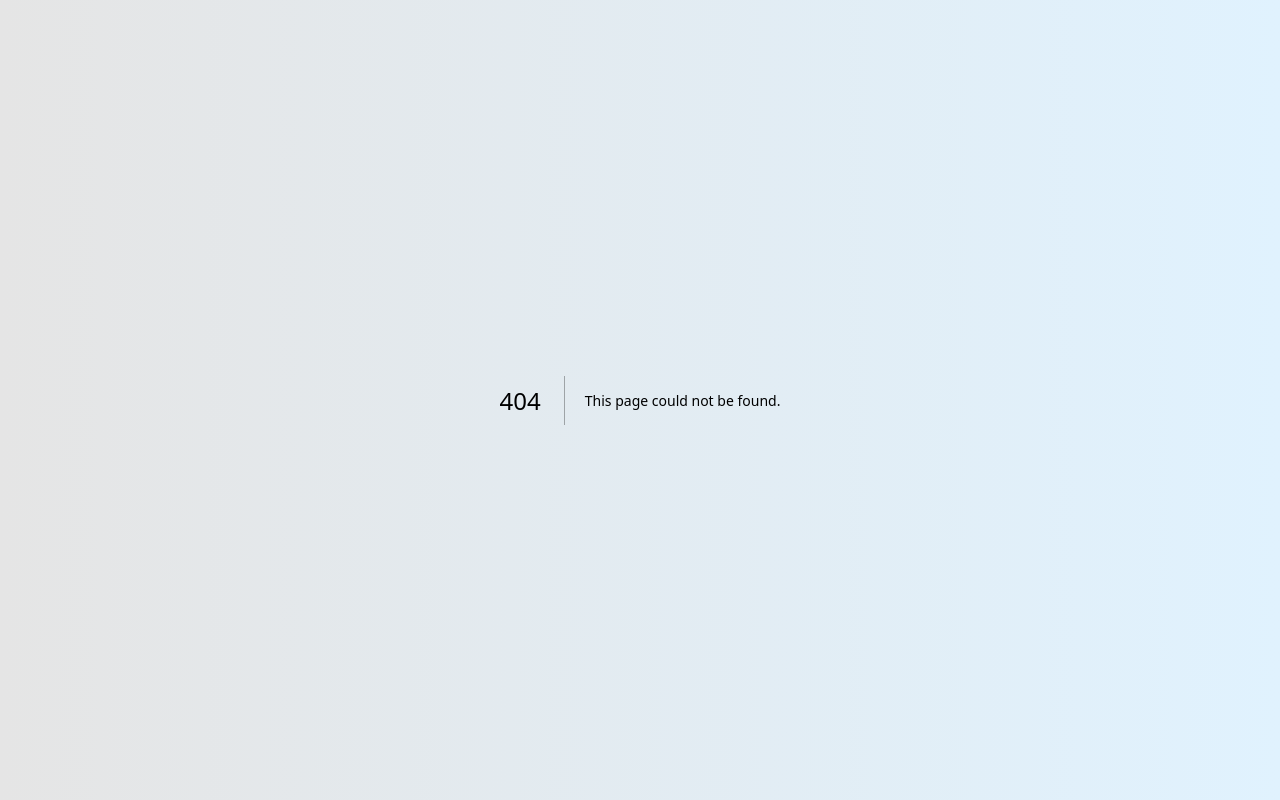
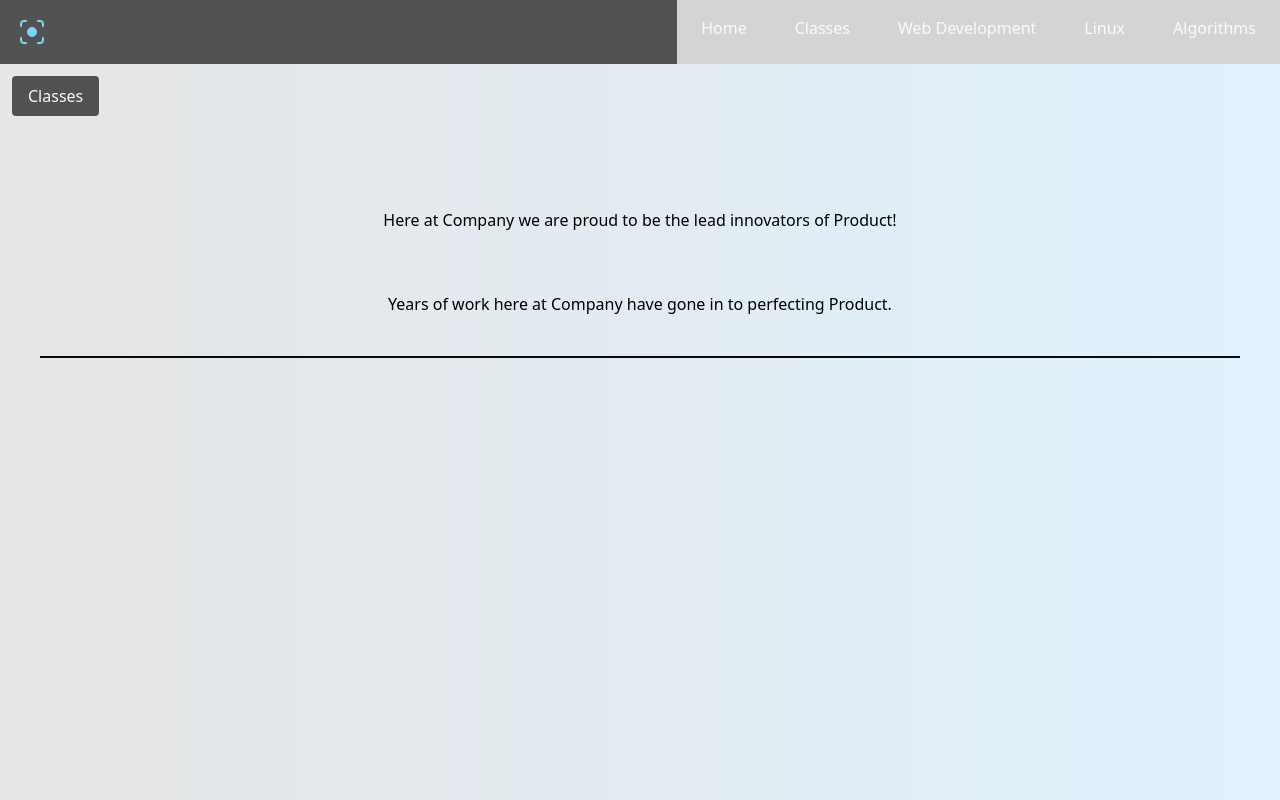
Before and after one commit to npjprogramming/ReactLab2, a Next.js app: page /classes in a window 1280 px wide. Before the commit this address had no page. Built offline with nearby package versions, Linux system fonts and the light colour scheme.

Commit message:
Fixes several things.

```diff
--- a/src/app/product/page.js
+++ b/src/app/algorithms/page.js
@@ -2,6 +2,7 @@ import Image from 'next/image'
 import Navbar from '../components/Navbar';
 import PageContent from '../components/PageContent';
 import PageTitle from '../components/PageTitle';
+import Footer from '../components/Footer';
 
 export default function Home() {
 
@@ -11,7 +12,7 @@ export default function Home() {
 
       <Navbar />
 
-      <PageTitle title="Product"/>
+      <PageTitle title="algorithms"/>
 
       <div className="text-center">
 
@@ -29,6 +30,10 @@ export default function Home() {
 
       </div>
 
+      <div>
+        <Footer />
+      </div>
+
     </div>
 
   )
--- a/src/app/about/page.js
+++ b/src/app/classes/page.js
@@ -2,12 +2,9 @@ import Image from 'next/image';
 import Navbar from '../components/Navbar';
 import PageContent from '../components/PageContent';
 import PageTitle from '../components/PageTitle';
+import Footer from '../components/Footer';
 
 export default async function Home() {
-
-  let { data: cards, error} = await supabase.from('cards').select()
-
-  console.log('cards', cards)
 
   return (
 
@@ -15,7 +12,7 @@ export default async function Home() {
 
       <Navbar />
 
-      <PageTitle title="About"/>
+      <PageTitle title="Classes"/>
 
       <div className="text-center p-5 m-5">
 
@@ -27,6 +24,10 @@ export default async function Home() {
           <PageContent content="Years of work here at Company have gone in to perfecting Product."/>
         </div>
 
+        <div>
+          <Footer />
+        </div>
+
       </div>
 
     </div>
--- /dev/null
+++ b/src/app/components/Footer.js
@@ -0,0 +1,8 @@
+export default function Footer() {
+
+    return (
+
+        <div className="bg-neutral-950 border border-solid border-neutral-950"/>
+
+    )
+}
--- a/src/app/components/Navbar.js
+++ b/src/app/components/Navbar.js
@@ -10,26 +10,26 @@ const menuItems = [
     },
     {
 
-        title: 'About',
-        href: '/about',
+        title: 'Classes',
+        href: '/classes',
 
     },
     {
 
-        title: 'Contact',
-        href: '/contact',
+        title: 'Web Development',
+        href: '/webdev',
 
     },
     {
 
-        title: 'Service',
-        href: '/service',
+        title: 'Linux',
+        href: '/linux',
 
     },
     {
 
-        title: 'Product',
-        href: '/product',
+        title: 'Algorithms',
+        href: '/algorithms',
 
     },
 
--- a/src/app/service/page.js
+++ b/src/app/linux/page.js
@@ -2,6 +2,7 @@ import Image from 'next/image'
 import Navbar from '../components/Navbar';
 import PageContent from '../components/PageContent';
 import PageTitle from '../components/PageTitle';
+import Footer from '../components/Footer';
 
 export default function Home() {
 
@@ -11,7 +12,7 @@ export default function Home() {
 
       <Navbar />
 
-      <PageTitle title="Service"/>
+      <PageTitle title="linux"/>
 
       <div className="text-center p-5 m-5">
 
@@ -29,6 +30,10 @@ export default function Home() {
 
       </div>
 
+      <div>
+        <Footer />
+      </div>
+
     </div>
 
   )
--- a/src/app/page.js
+++ b/src/app/page.js
@@ -2,6 +2,8 @@ import Image from 'next/image';
 import Navbar from './components/Navbar';
 import PageContent from './components/PageContent';
 import PageTitle from './components/PageTitle';
+import PageCard from './components/PageCard';
+import Footer from './components/Footer';
 
 import { createClient } from '@supabase/supabase-js';
 
@@ -9,9 +11,7 @@ const supabase = createClient('https://ipmdribtzjpprqflymjw.supabase.co', 'eyJhb
 
 export const revalidate = 0
 
-export default async function Home() {
-
-  const { data: cards, error } = await supabase.from('cards').select()
+export default function Home() {
 
   return (
 
@@ -28,22 +28,21 @@ export default async function Home() {
         </div>
 
         <div className="p-5 m-5">
-          <PageContent content="This website showcases our company and our product."/>
-        </div>
-
-        <div className="p-5 m-5">
-          <PageContent content="We are very proud of our product and have made our product for many years!"/>
+          <PageContent content="This website will be used to show what I learned over my semester at Butte taking web development, linux, and an algorithms class and what I found interesting from each."/>
         </div>
 
       </div>
-      <div className="transform flex justify-center items-center h-screen hover">
 
-        {cards.map((card) => (
+      <div className="transform flex justify-center items-center h-screen hover m-6">
 
-          <card title={card.title} subtitle={card.subtitle} description={card.description}/>
+        <PageCard />
+        <PageCard />
+        <PageCard />
 
-        ))}
+      </div>
 
+      <div>
+        <Footer />
       </div>
 
     </div>
--- a/src/app/contact/page.js
+++ b/src/app/webdev/page.js
@@ -2,6 +2,7 @@ import Image from 'next/image'
 import Navbar from '../components/Navbar';
 import PageContent from '../components/PageContent';
 import PageTitle from '../components/PageTitle';
+import Footer from '../components/Footer';
 
 export default function Home() {
 
@@ -11,7 +12,7 @@ export default function Home() {
 
       <Navbar />
 
-      <PageTitle title="Contact"/>
+      <PageTitle title="Web Development"/>
 
       <div className="text-center">
 
@@ -24,6 +25,10 @@ export default function Home() {
 
       </div>
 
+      <div>
+        <Footer />
+      </div>
+
     </div>
 
   )
```
